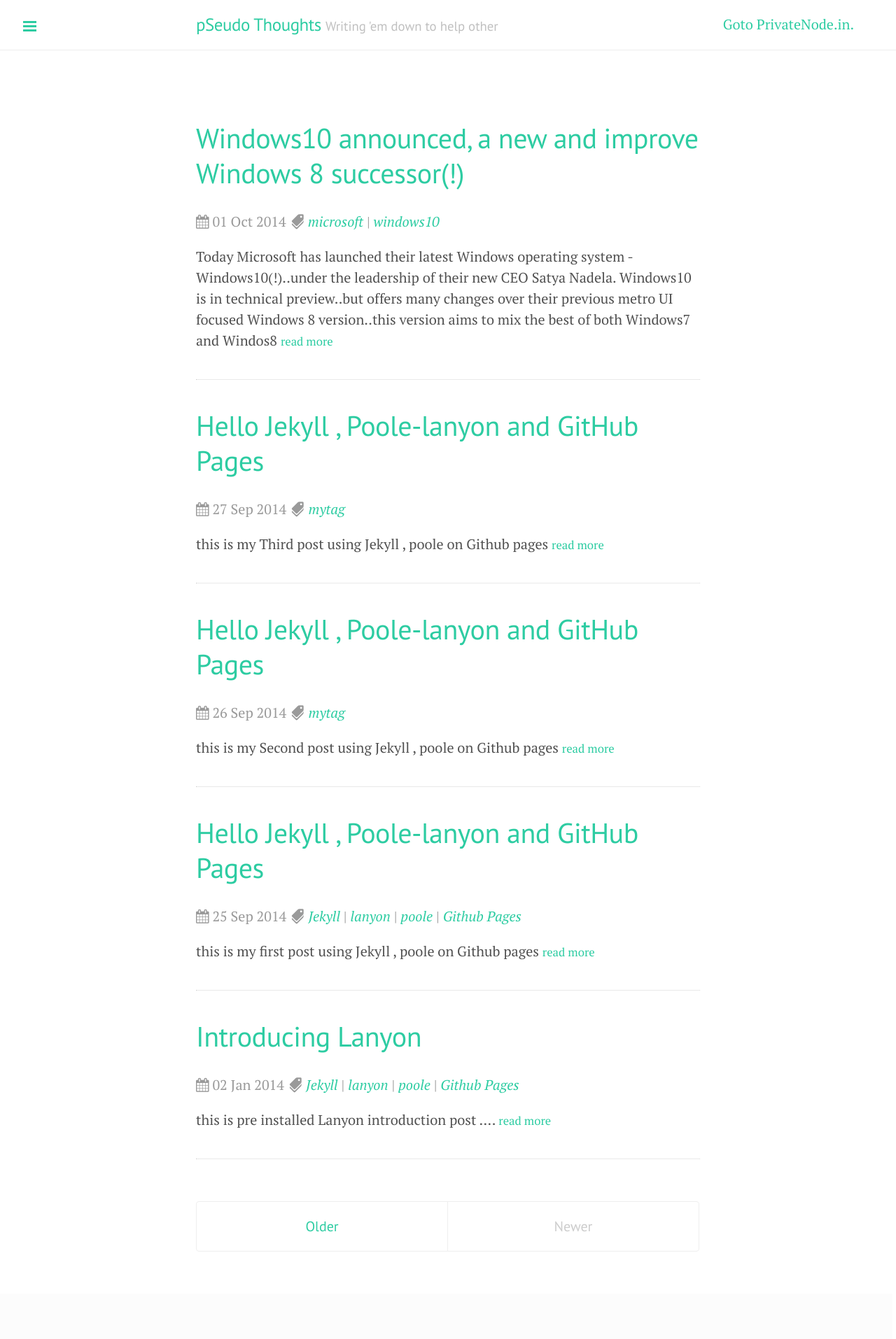
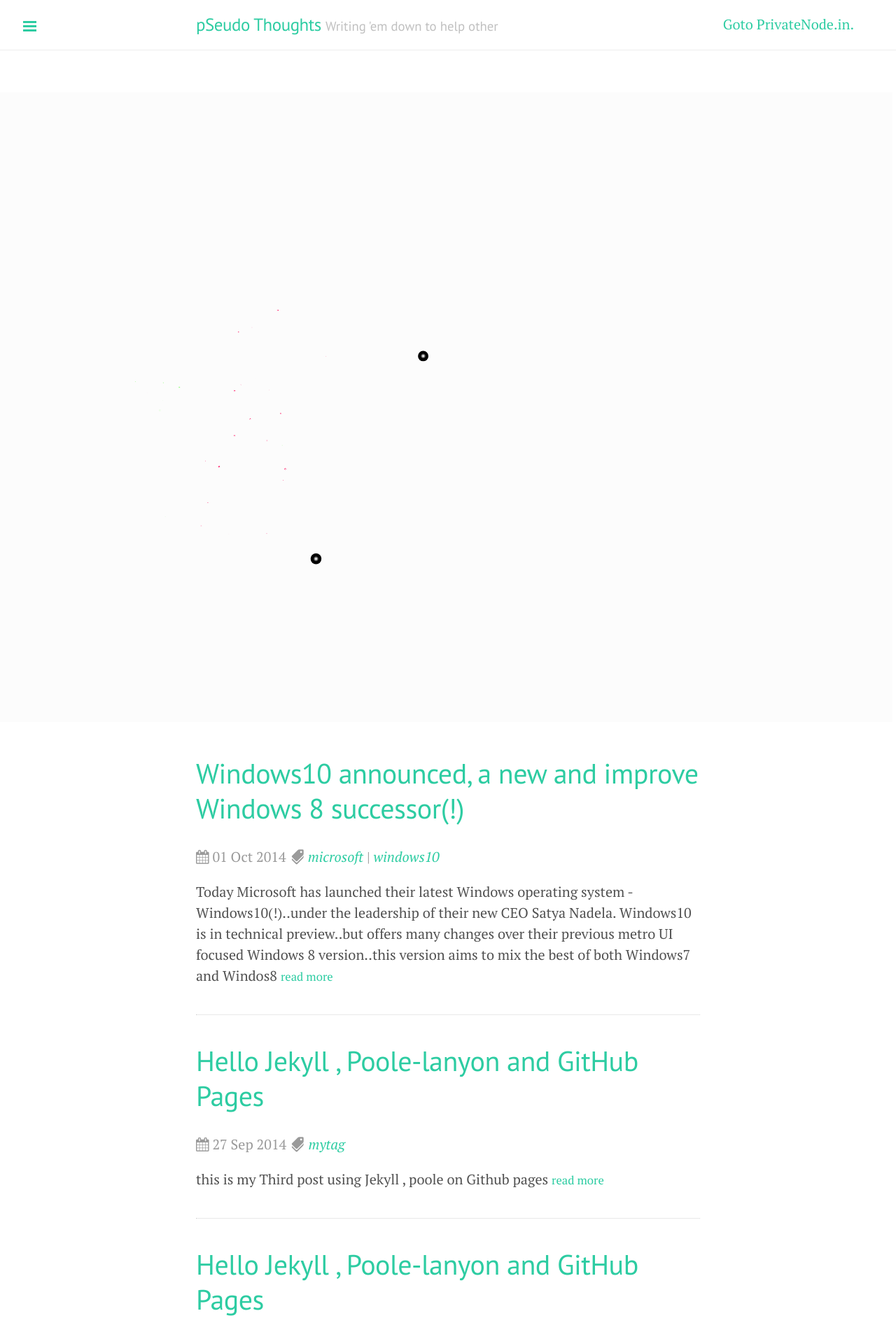
Before and after one commit to DharmeshPandav/dharmeshpandav.github.io, a Jekyll site: the page built from index.html, in a window 1280 px wide. Shown: the top 1914 px of the page at 70% size. Built offline with Jekyll 4.4.1, drawn with Linux system fonts in a browser that asks for light colours; nearby versions of some CDN libraries; Markdown is read by kramdown in place of the engine named in the settings; the list of posts is cut into pages by our own code.

Commit message:
Jan1- Happy New Year

```diff
--- a/_layouts/default.html
+++ b/_layouts/default.html
@@ -19,12 +19,13 @@
         </div>
       </div>
 
+    <div class="letitbegin"></div>
       <div class="container content">
         {{ content }}
       </div>
     </div>
 
-    <div class="letitbegin"></div>
+
     <div class="container absolute-right">
         <a href="http://www.privatenode.in">Goto PrivateNode.in.</a>
     </div>
```
